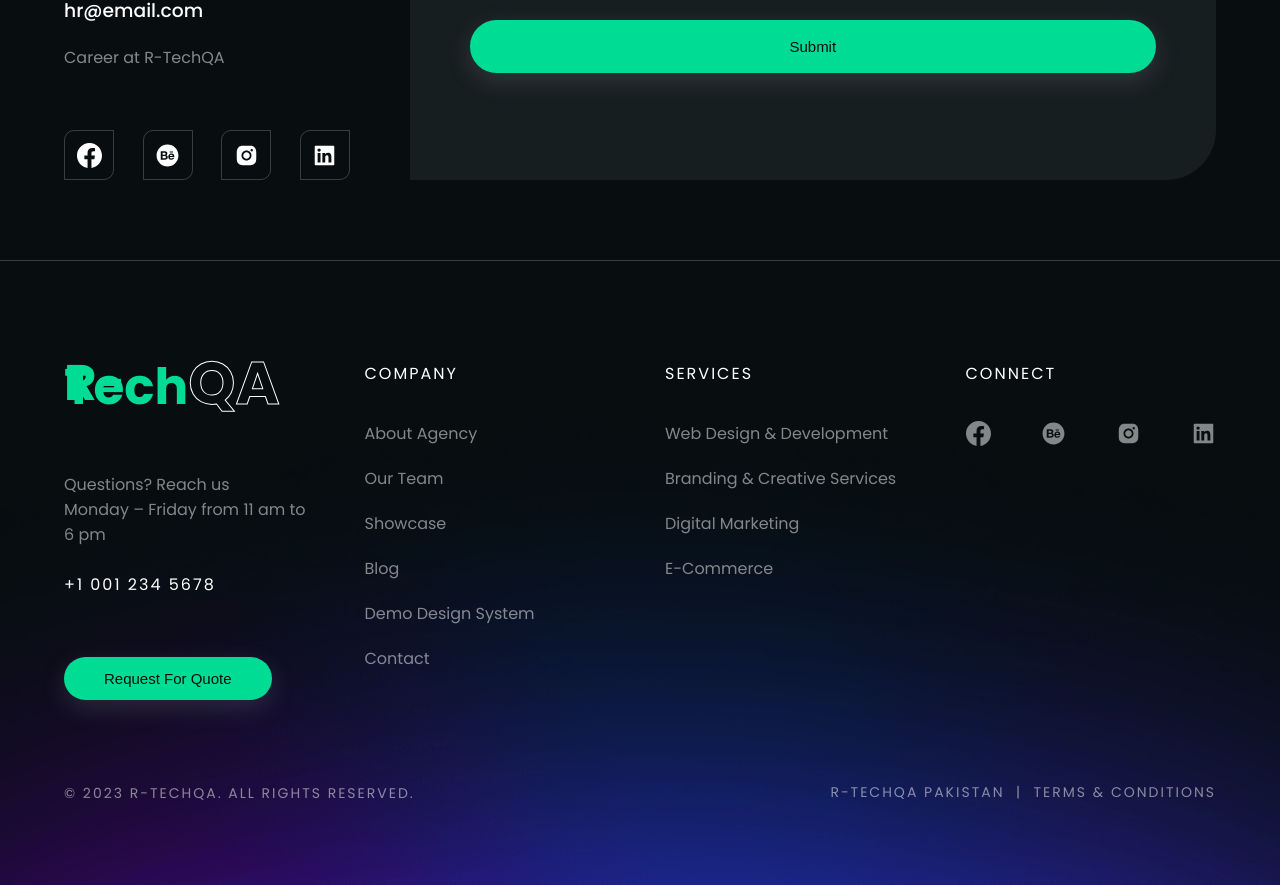
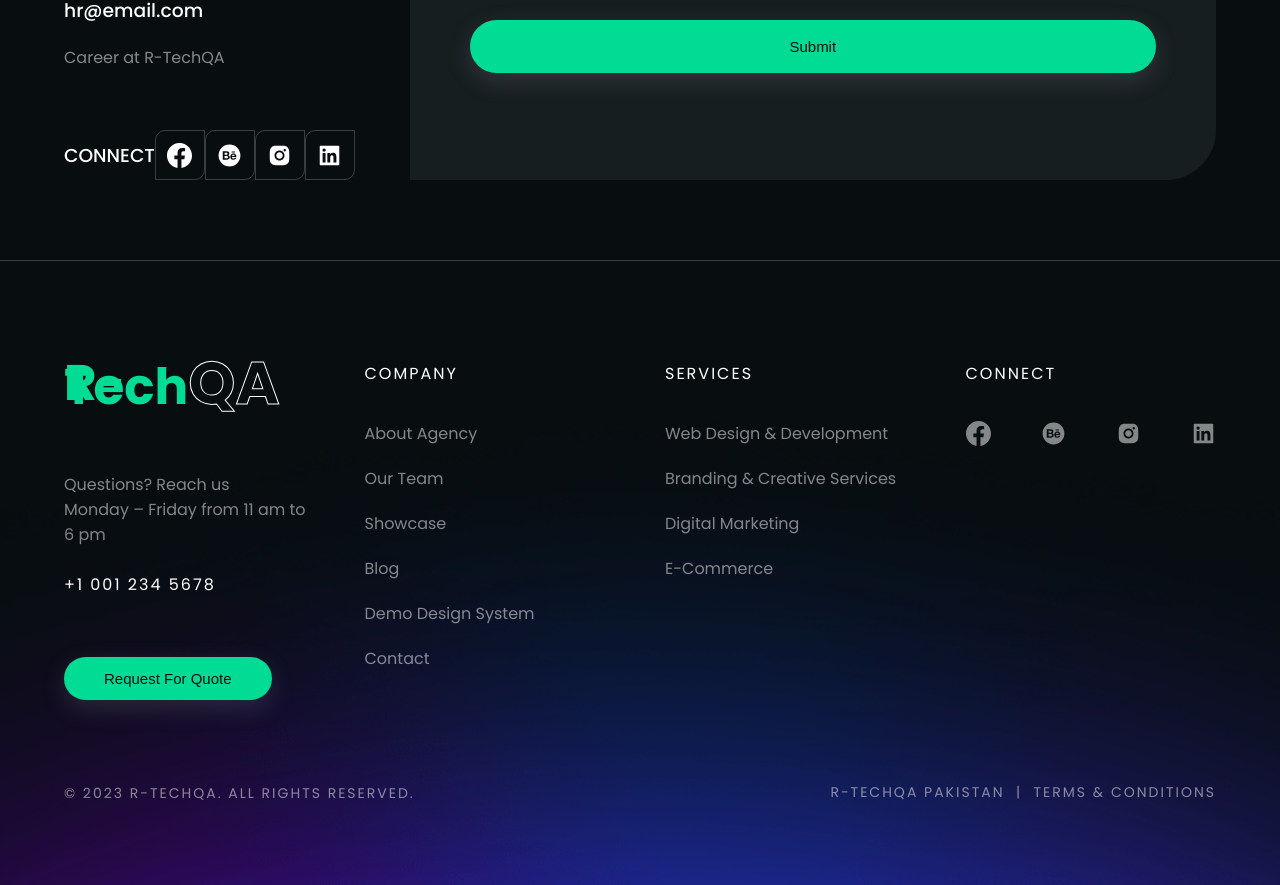
Before and after one commit to waleedarifsiddiqui/web, a Next.js app: page /contact in a window 1280 px wide. Shown: the part 1110-1995 px from the top of the page. Built offline with nearby package versions, Linux system fonts and the light colour scheme.

Commit message:
links on contact page

```diff
--- a/sections/Contact.js
+++ b/sections/Contact.js
@@ -1,4 +1,5 @@
 import { Title, TitleSm } from "@/components/common/Title"
+import Link from "next/link"
 import React from "react"
 import { AiFillBehanceCircle, AiFillInstagram, AiFillLinkedin } from "react-icons/ai"
 import { BiUserCircle } from "react-icons/bi"
@@ -41,17 +42,26 @@
                 </div>
               </div>
               <ul>
-                <li className='icon'>
-                  <BsFacebook size={25} />
+              <h3>CONNECT</h3>
+              <li >
+                  <Link  className='icon' href='https://www.facebook.com/people/R-Tech-QA-USA-Inc/100094175331666/' target="_blank">
+                    <BsFacebook size={25} />
+                  </Link>
                 </li>
-                <li className='icon'>
-                  <AiFillBehanceCircle size={25} />
+                <li>
+                  <Link  className='icon' href='/'>
+                    <AiFillBehanceCircle size={25} />
+                  </Link>
                 </li>
-                <li className='icon'>
-                  <AiFillInstagram size={25} />
+                <li>
+                  <Link  className='icon' href='/'>
+                    <AiFillInstagram size={25} />
+                  </Link>
                 </li>
-                <li href= "https://www.linkedin.com/company/r-tech-qa-pakistan" target="_blank" className='icon'>
-                  <AiFillLinkedin size={25} />
+                <li>
+                  <Link  className='icon' href='https://www.linkedin.com/company/r-tech-qa-pakistan' target="_blank">
+                    <AiFillLinkedin size={25} />
+                  </Link>
                 </li>
               </ul>
             </div>
```
